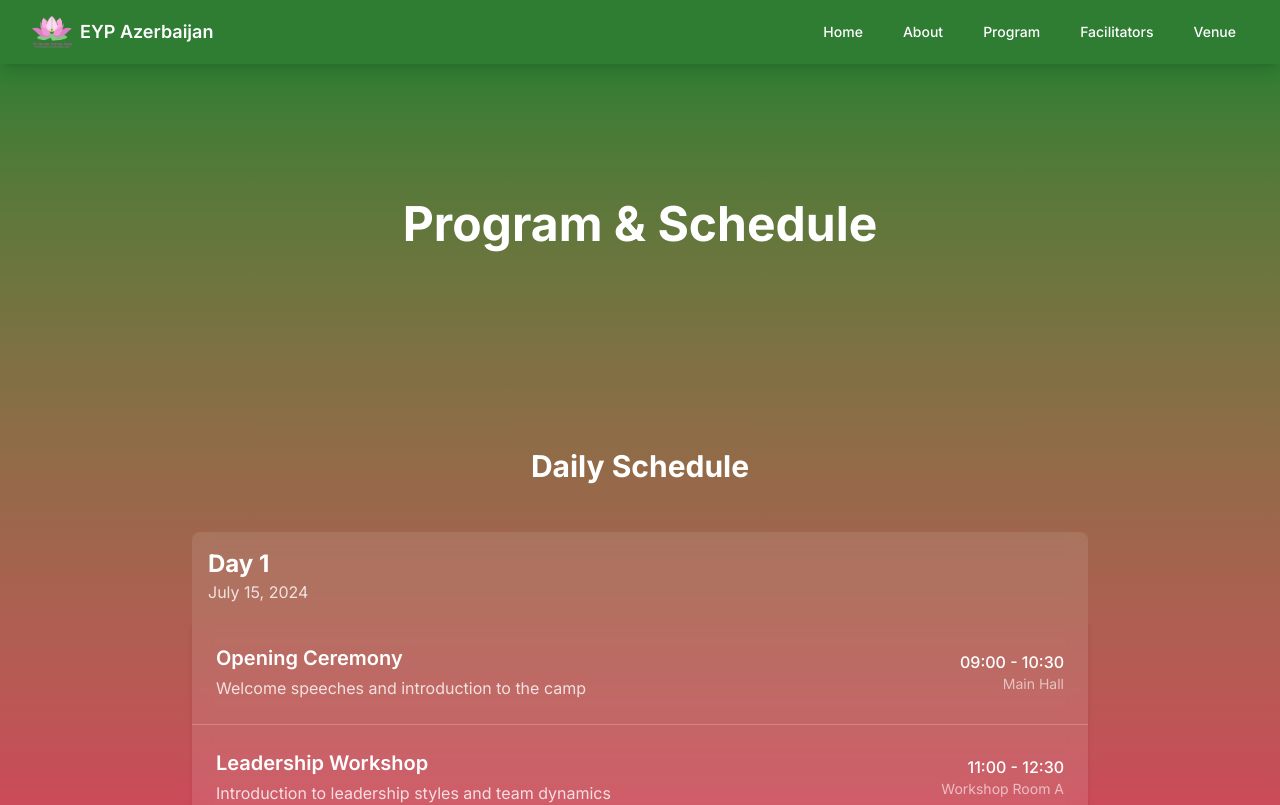
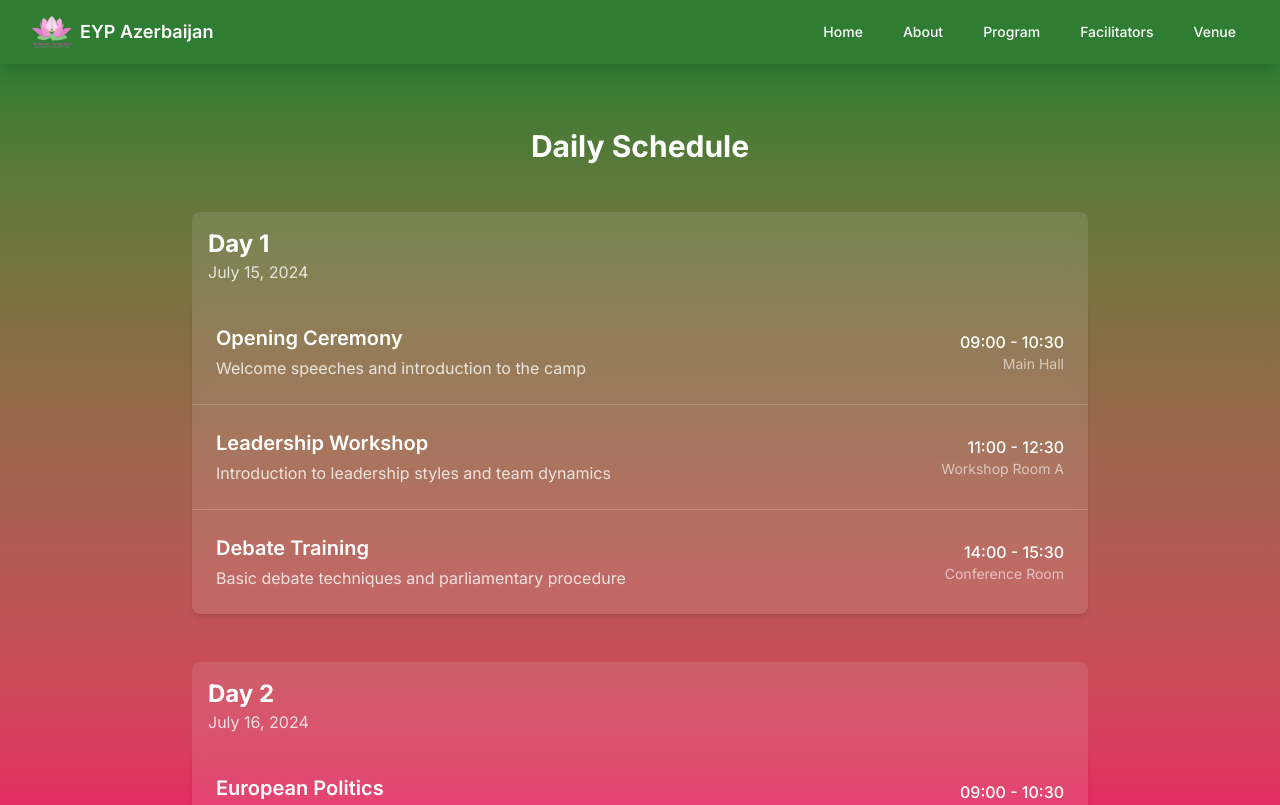
Before and after one commit to Ph4ntomByte/Summer_Training_Camp, a Next.js app: page /program in a window 1280 px wide. Shown: the top 805 px of the page. Built offline with nearby package versions, Linux system fonts and the light colour scheme.

Commit message:
feature: deleted the Hero Header

```diff
--- a/src/app/program/page.tsx
+++ b/src/app/program/page.tsx
@@ -54,14 +54,6 @@ const scheduleData = [
 export default function ProgramPage() {
   return (
     <main className="min-h-screen bg-gradient-to-b from-[#2E7D32] via-[#E91E63] to-[#2E7D32]">
-      {/* Hero Section */}
-      <section className="relative h-[40vh]">
-        <div className="relative z-10 flex items-center justify-center h-full">
-          <h1 className="text-4xl md:text-5xl font-bold text-white text-center">
-            Program & Schedule
-          </h1>
-        </div>
-      </section>
 
       {/* Schedule Section */}
       <section className="py-16">
```
